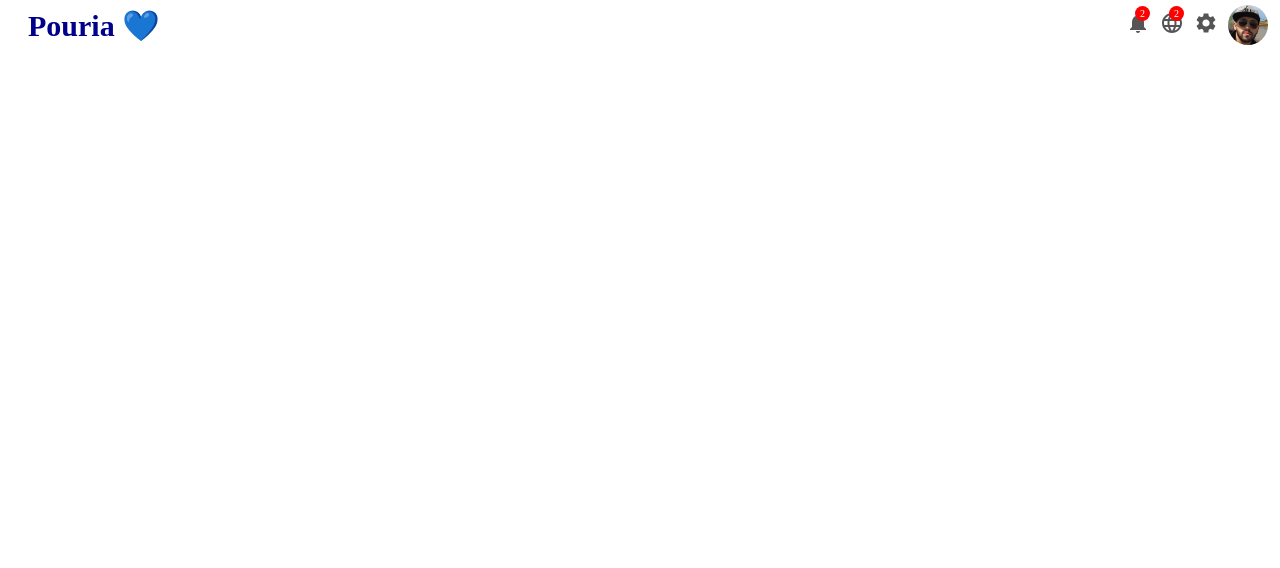
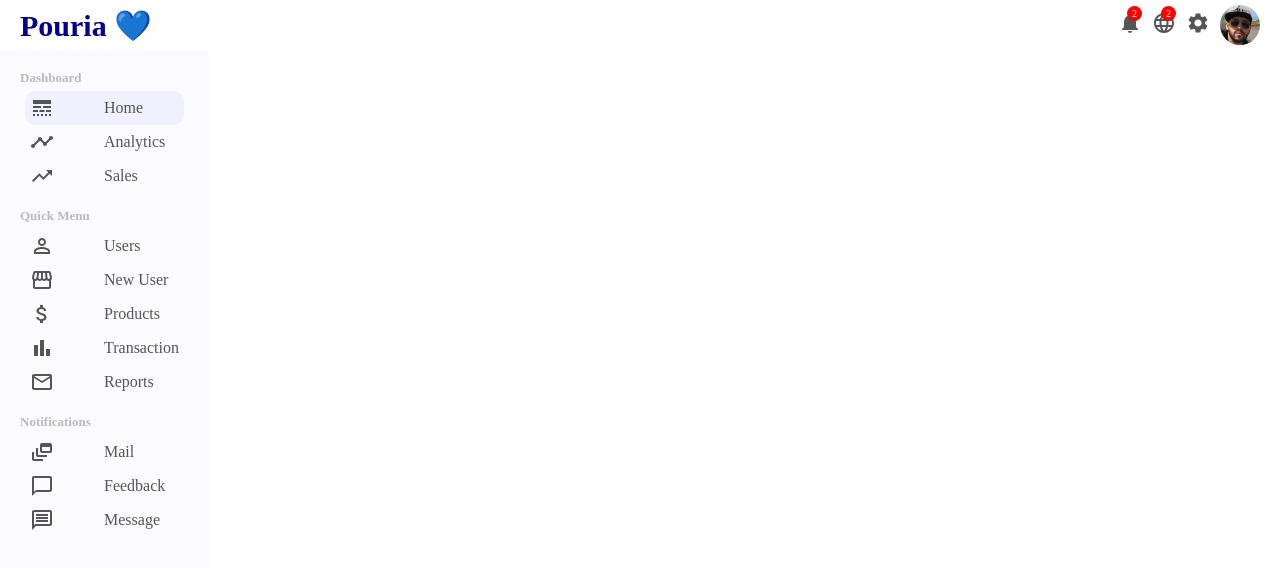
Before and after one commit to pouria-mobaraki/React-Dashboard-Admin, a React (Create React App) app: page / in a window 1280 px wide. Shown: the top 568 px of the page. Built offline with nearby package versions, Linux system fonts and the light colour scheme.

Commit message:
write sidebar jsx and css

```diff
--- /dev/null
+++ b/src/App.css
@@ -0,0 +1,11 @@
+*{
+    margin: 0;
+}
+.container {
+    display: flex;
+    margin-top: 20px;
+}
+.link {
+    color: inherit;
+    text-decoration: none;
+}
--- a/src/App.js
+++ b/src/App.js
@@ -4,6 +4,7 @@ import routes from './routes'
 import { useRoutes } from 'react-router-dom'
 import Topbar from './components/topbar/Topbar'
 import Sidebar from './components/sidebar/Sidebar'
+import "./App.css"
 
 export default function App() {
 
@@ -12,8 +13,12 @@ let router = useRoutes(routes)
   return (
     <>
     <Topbar/>
+
+    <div className='container'>
     <Sidebar/>
-   {router}
+    {router}
+    </div>
+
     </>
   )
 }
--- a/src/components/sidebar/Sidebar.css
+++ b/src/components/sidebar/Sidebar.css
@@ -0,0 +1,38 @@
+.sidebar {
+    flex: 1;
+    height: calc(100vh-50px);
+    background-color: rgb(251,251,255);
+    position: fixed;
+    top: 50px;
+}
+
+.sidebarWrapper {
+    padding: 20px;
+    color: #555;
+}
+.sidebarMenu {
+    margin-bottom: 10px;
+}
+
+.sidebarTitle {
+    font-size: 13px;
+    color: rgb(187, 186, 186);
+}
+.sidebarList {
+    list-style-type: none;
+    padding: 5px;
+}
+.sidebarList_item {
+    padding: 5px;
+    cursor: pointer;
+    display: flex;
+    align-items: center;
+    border-radius: 10px;
+}
+.sidebarList_item.active,.sidebarList_item:hover{
+    background-color: rgb(240, 240, 255);
+}
+.sidebarIcon {
+    margin-right: 50px;
+    font-size: 20px;
+}
--- a/src/components/sidebar/Sidebar.jsx
+++ b/src/components/sidebar/Sidebar.jsx
@@ -1,10 +1,51 @@
 import React from 'react'
 import "./Sidebar.css"
+import { LineStyle } from '@mui/icons-material'
+import { Timeline } from '@mui/icons-material'
+import { TrendingUp } from '@mui/icons-material'
+import { PermIdentity } from '@mui/icons-material'
+import { Storefront } from '@mui/icons-material'
+import { AttachMoney } from '@mui/icons-material'
+import { BarChart } from '@mui/icons-material'
+import { MailOutline } from '@mui/icons-material'
+import { DynamicFeed } from '@mui/icons-material'
+import { ChatBubbleOutline } from '@mui/icons-material'
+import { MessageOutlined } from '@mui/icons-material'
 
 export default function Sidebar() {
   return (
-    <div>
+    <div className='sidebar'>
+     <div className="sidebarWrapper">
+      <div className="sidebarMenu">
+        <h3 className="sidebarTitle">Dashboard</h3>
+        <ul className="sidebarList">
+          <li className="sidebarList_item active"><LineStyle className='sidebarIcon'/> Home</li>
+          <li className="sidebarList_item"><Timeline className='sidebarIcon'/> Analytics</li>
+          <li className="sidebarList_item"><TrendingUp className='sidebarIcon'/> Sales</li>
+        </ul>
+      </div>
 
+      <div className="sidebarMenu">
+        <h3 className="sidebarTitle">Quick Menu</h3>
+        <ul className="sidebarList">
+          <li className="sidebarList_item "><PermIdentity className='sidebarIcon'/> Users</li>
+          <li className="sidebarList_item"><Storefront className='sidebarIcon'/> New User</li>
+          <li className="sidebarList_item"><AttachMoney className='sidebarIcon'/> Products</li>
+          <li className="sidebarList_item"><BarChart className='sidebarIcon'/> Transaction</li>
+          <li className="sidebarList_item"><MailOutline className='sidebarIcon'/> Reports</li>
+        </ul>
+      </div>
+
+      <div className="sidebarMenu">
+        <h3 className="sidebarTitle">Notifications</h3>
+        <ul className="sidebarList">
+          <li className="sidebarList_item "><DynamicFeed className='sidebarIcon'/> Mail</li>
+          <li className="sidebarList_item"><ChatBubbleOutline className='sidebarIcon'/> Feedback</li>
+          <li className="sidebarList_item"><MessageOutlined className='sidebarIcon'/> Message</li>
+        </ul>
+      </div>
+
+     </div>
     </div>
   )
 }
```
